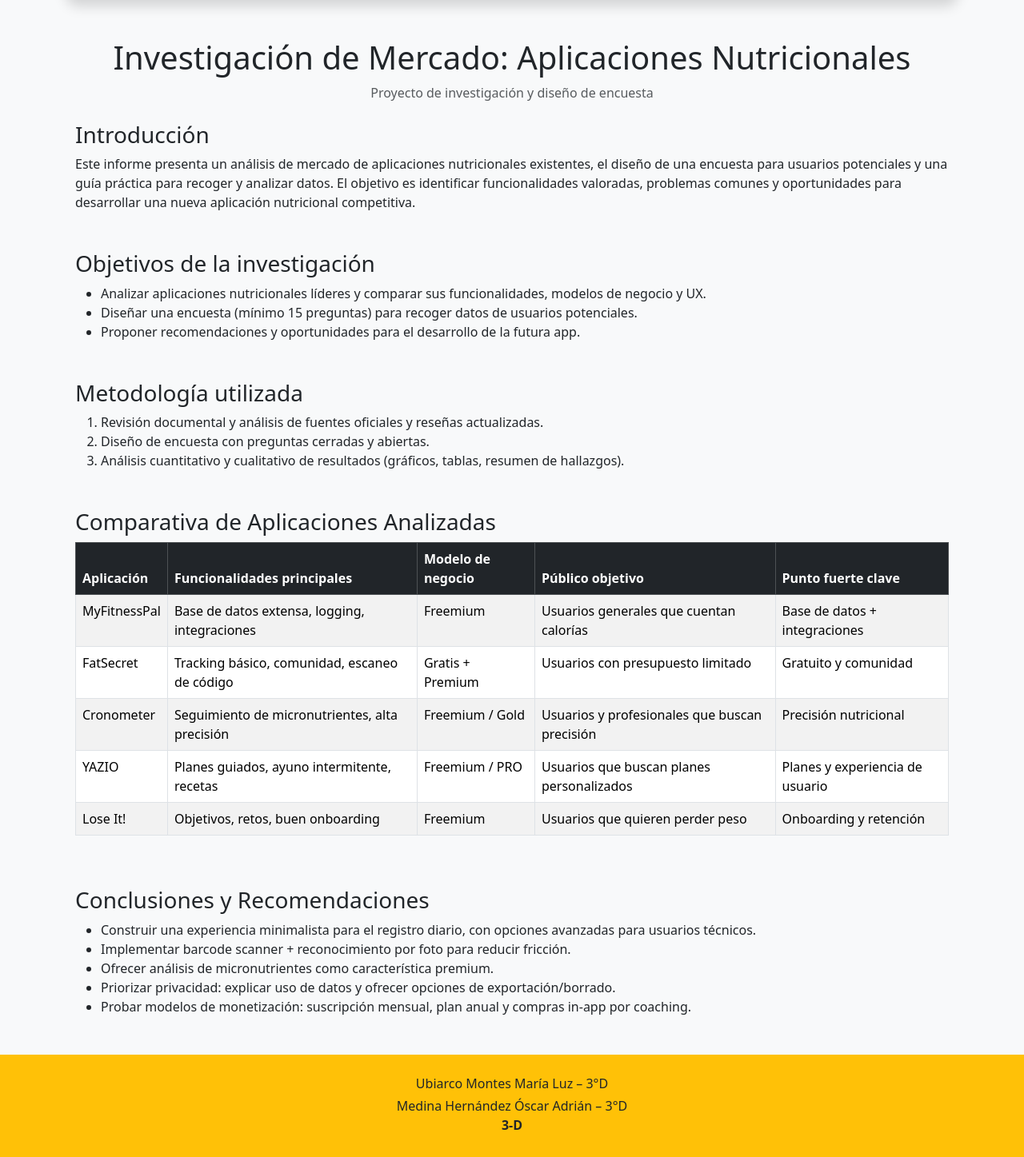
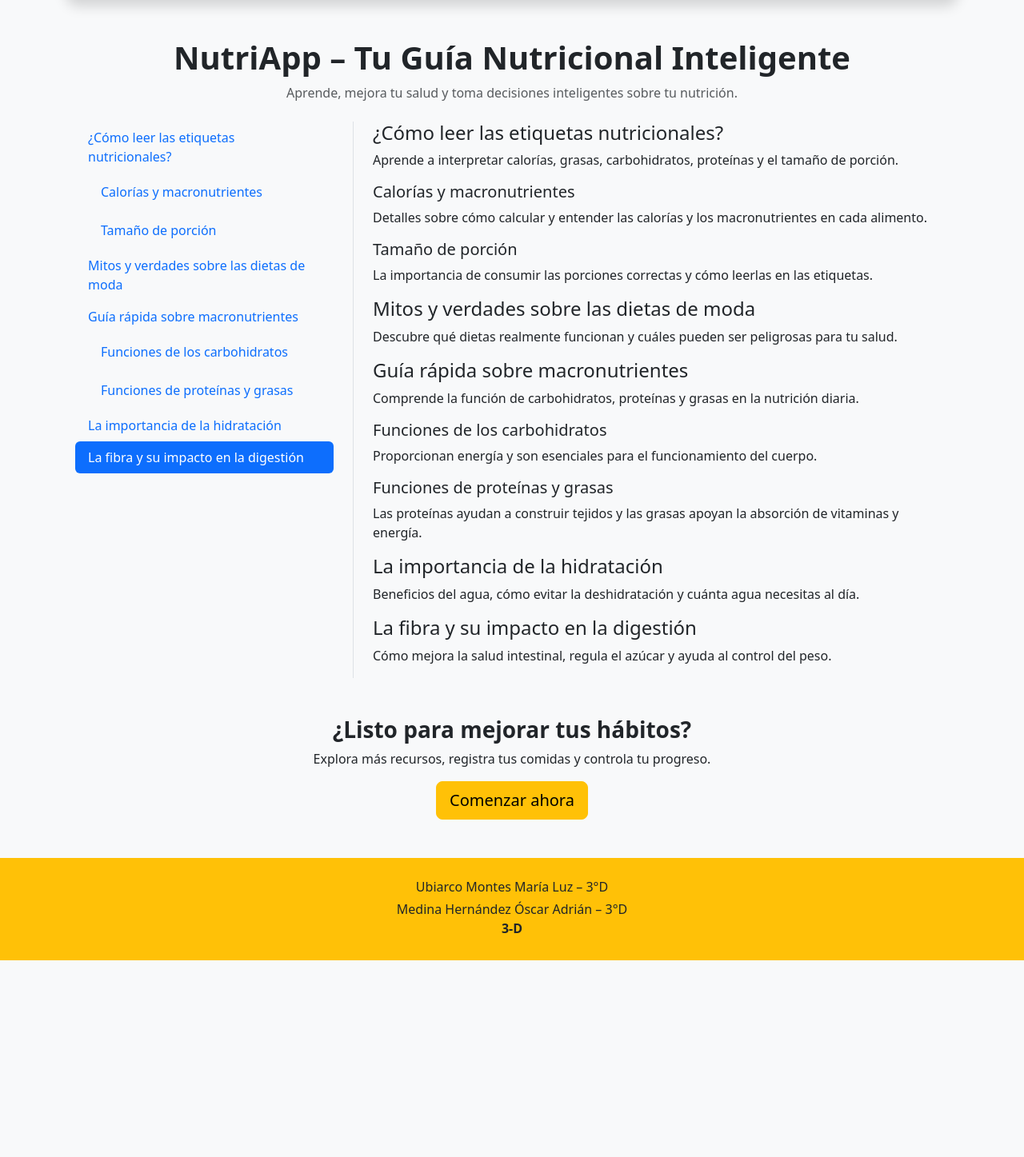
Before and after one commit to luzzz06/NutriApp, a Flask app: page /inicio in a window 1280 px wide. Shown: the part 242-1689 px from the top of the page at 80% size. After the commit the page ends 1443 px from the top, so only its background shows below. Run offline with Flask 3, Linux system fonts and the light colour scheme.

Commit message:
agregue un inicio

```diff
--- a/templates/inicio.html
+++ b/templates/inicio.html
@@ -3,110 +3,94 @@
 {% block title %}Inicio{% endblock %}
 
 {% block contenido %}
-<div class="container mt-4">
 
+<div class="container mt-5">
 
-    <div class="text-center mb-4">
-        <h1>Investigación de Mercado: Aplicaciones Nutricionales</h1>
-        <p class="text-muted">Proyecto de investigación y diseño de encuesta</p>
+  <!-- Título principal -->
+  <div class="text-center mb-4">
+    <h1 class="fw-bold">NutriApp – Tu Guía Nutricional Inteligente</h1>
+    <p class="text-muted">Aprende, mejora tu salud y toma decisiones inteligentes sobre tu nutrición.</p>
+  </div>
+
+  <!-- Sección Scrollspy -->
+  <div class="row">
+    <!-- Menú lateral -->
+    <div class="col-4">
+      <nav id="navbar-example3" class="h-100 flex-column align-items-stretch pe-4 border-end">
+        <nav class="nav nav-pills flex-column">
+          <a class="nav-link" href="#item-1">¿Cómo leer las etiquetas nutricionales?</a>
+          <nav class="nav nav-pills flex-column">
+            <a class="nav-link ms-3 my-1" href="#item-1-1">Calorías y macronutrientes</a>
+            <a class="nav-link ms-3 my-1" href="#item-1-2">Tamaño de porción</a>
+          </nav>
+          <a class="nav-link" href="#item-2">Mitos y verdades sobre las dietas de moda</a>
+          <a class="nav-link" href="#item-3">Guía rápida sobre macronutrientes</a>
+          <nav class="nav nav-pills flex-column">
+            <a class="nav-link ms-3 my-1" href="#item-3-1">Funciones de los carbohidratos</a>
+            <a class="nav-link ms-3 my-1" href="#item-3-2">Funciones de proteínas y grasas</a>
+          </nav>
+          <a class="nav-link" href="#item-4">La importancia de la hidratación</a>
+          <a class="nav-link" href="#item-5">La fibra y su impacto en la digestión</a>
+        </nav>
+      </nav>
     </div>
 
-    <section class="mb-5">
-        <h3>Introducción</h3>
-        <p>
-            Este informe presenta un análisis de mercado de aplicaciones nutricionales existentes,
-            el diseño de una encuesta para usuarios potenciales y una guía práctica para recoger y analizar datos.
-            El objetivo es identificar funcionalidades valoradas, problemas comunes y oportunidades para
-            desarrollar una nueva aplicación nutricional competitiva.
-        </p>
-    </section>
+    <!-- Contenido principal -->
+    <div class="col-8">
+      <div data-bs-spy="scroll" data-bs-target="#navbar-example3" data-bs-smooth-scroll="true" class="scrollspy-example-2" tabindex="0">
 
+        <div id="item-1">
+          <h4>¿Cómo leer las etiquetas nutricionales?</h4>
+          <p>Aprende a interpretar calorías, grasas, carbohidratos, proteínas y el tamaño de porción.</p>
+        </div>
+        <div id="item-1-1">
+          <h5>Calorías y macronutrientes</h5>
+          <p>Detalles sobre cómo calcular y entender las calorías y los macronutrientes en cada alimento.</p>
+        </div>
+        <div id="item-1-2">
+          <h5>Tamaño de porción</h5>
+          <p>La importancia de consumir las porciones correctas y cómo leerlas en las etiquetas.</p>
+        </div>
 
-    <section class="mb-5">
-        <h3>Objetivos de la investigación</h3>
-        <ul>
-            <li>Analizar aplicaciones nutricionales líderes y comparar sus funcionalidades, modelos de negocio y UX.</li>
-            <li>Diseñar una encuesta (mínimo 15 preguntas) para recoger datos de usuarios potenciales.</li>
-            <li>Proponer recomendaciones y oportunidades para el desarrollo de la futura app.</li>
-        </ul>
-    </section>
+        <div id="item-2">
+          <h4>Mitos y verdades sobre las dietas de moda</h4>
+          <p>Descubre qué dietas realmente funcionan y cuáles pueden ser peligrosas para tu salud.</p>
+        </div>
 
+        <div id="item-3">
+          <h4>Guía rápida sobre macronutrientes</h4>
+          <p>Comprende la función de carbohidratos, proteínas y grasas en la nutrición diaria.</p>
+        </div>
+        <div id="item-3-1">
+          <h5>Funciones de los carbohidratos</h5>
+          <p>Proporcionan energía y son esenciales para el funcionamiento del cuerpo.</p>
+        </div>
+        <div id="item-3-2">
+          <h5>Funciones de proteínas y grasas</h5>
+          <p>Las proteínas ayudan a construir tejidos y las grasas apoyan la absorción de vitaminas y energía.</p>
+        </div>
 
-    <section class="mb-5">
-        <h3>Metodología utilizada</h3>
-        <ol>
-            <li>Revisión documental y análisis de fuentes oficiales y reseñas actualizadas.</li>
-            <li>Diseño de encuesta con preguntas cerradas y abiertas.</li>
-            <li>Análisis cuantitativo y cualitativo de resultados (gráficos, tablas, resumen de hallazgos).</li>
-        </ol>
-    </section>
+        <div id="item-4">
+          <h4>La importancia de la hidratación</h4>
+          <p>Beneficios del agua, cómo evitar la deshidratación y cuánta agua necesitas al día.</p>
+        </div>
 
+        <div id="item-5">
+          <h4>La fibra y su impacto en la digestión</h4>
+          <p>Cómo mejora la salud intestinal, regula el azúcar y ayuda al control del peso.</p>
+        </div>
 
-    <section class="mb-5">
-        <h3>Comparativa de Aplicaciones Analizadas</h3>
-        <div class="table-responsive">
-            <table class="table table-bordered table-striped">
-                <thead class="table-dark">
-                    <tr>
-                        <th>Aplicación</th>
-                        <th>Funcionalidades principales</th>
-                        <th>Modelo de negocio</th>
-                        <th>Público objetivo</th>
-                        <th>Punto fuerte clave</th>
-                    </tr>
-                </thead>
-                <tbody>
-                    <tr>
-                        <td>MyFitnessPal</td>
-                        <td>Base de datos extensa, logging, integraciones</td>
-                        <td>Freemium</td>
-                        <td>Usuarios generales que cuentan calorías</td>
-                        <td>Base de datos + integraciones</td>
-                    </tr>
-                    <tr>
-                        <td>FatSecret</td>
-                        <td>Tracking básico, comunidad, escaneo de código</td>
-                        <td>Gratis + Premium</td>
-                        <td>Usuarios con presupuesto limitado</td>
-                        <td>Gratuito y comunidad</td>
-                    </tr>
-                    <tr>
-                        <td>Cronometer</td>
-                        <td>Seguimiento de micronutrientes, alta precisión</td>
-                        <td>Freemium / Gold</td>
-                        <td>Usuarios y profesionales que buscan precisión</td>
-                        <td>Precisión nutricional</td>
-                    </tr>
-                    <tr>
-                        <td>YAZIO</td>
-                        <td>Planes guiados, ayuno intermitente, recetas</td>
-                        <td>Freemium / PRO</td>
-                        <td>Usuarios que buscan planes personalizados</td>
-                        <td>Planes y experiencia de usuario</td>
-                    </tr>
-                    <tr>
-                        <td>Lose It!</td>
-                        <td>Objetivos, retos, buen onboarding</td>
-                        <td>Freemium</td>
-                        <td>Usuarios que quieren perder peso</td>
-                        <td>Onboarding y retención</td>
-                    </tr>
-                </tbody>
-            </table>
-        </div>
-    </section>
+      </div>
+    </div>
+  </div>
 
-
-    <section class="mb-5">
-        <h3>Conclusiones y Recomendaciones</h3>
-        <ul>
-            <li>Construir una experiencia minimalista para el registro diario, con opciones avanzadas para usuarios técnicos.</li>
-            <li>Implementar barcode scanner + reconocimiento por foto para reducir fricción.</li>
-            <li>Ofrecer análisis de micronutrientes como característica premium.</li>
-            <li>Priorizar privacidad: explicar uso de datos y ofrecer opciones de exportación/borrado.</li>
-            <li>Probar modelos de monetización: suscripción mensual, plan anual y compras in-app por coaching.</li>
-        </ul>
-    </section>
+  <!-- Sección CTA -->
+  <div class="text-center mt-5">
+    <h3 class="fw-bold">¿Listo para mejorar tus hábitos?</h3>
+    <p>Explora más recursos, registra tus comidas y controla tu progreso.</p>
+    <a href="#" class="btn btn-warning btn-lg">Comenzar ahora</a>
+  </div>
 
 </div>
+
 {% endblock %}
```
